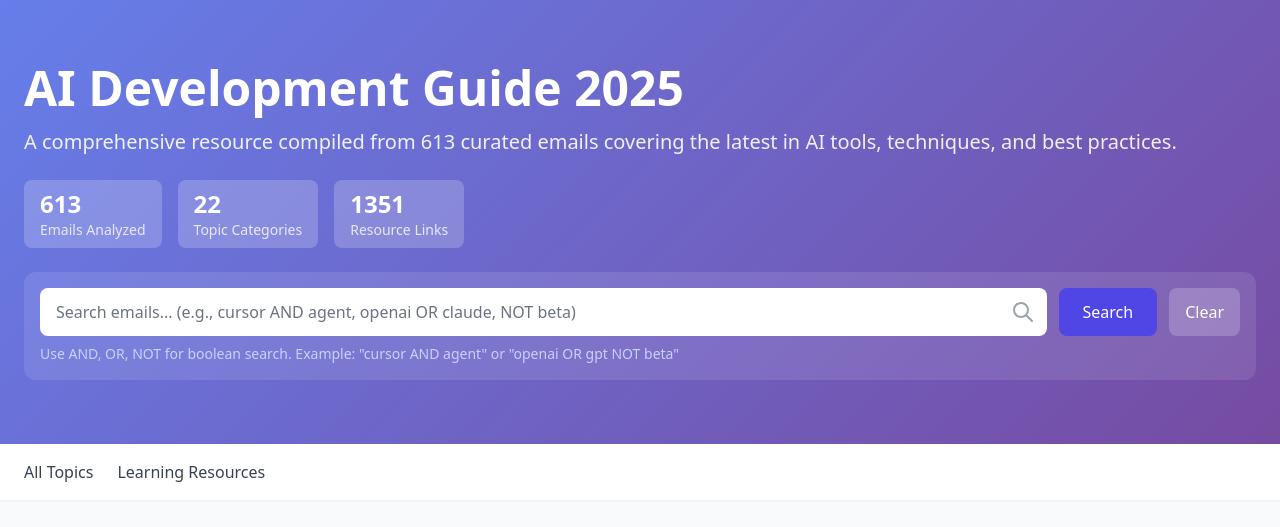
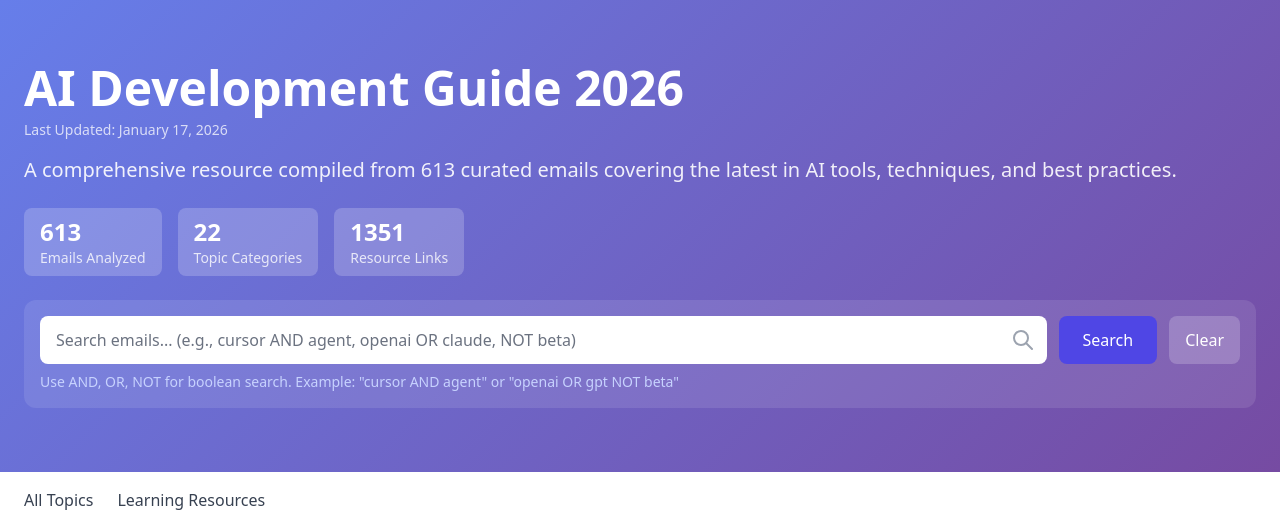
Before and after one commit to bobfine/ai-knowledge-base, a Flask app: page / in a window 1280 px wide. Shown: the top 527 px of the page. Run offline with Flask 3, Linux system fonts and the light colour scheme.

Commit message:
Update guide title and last updated date to 2026
Update the page title and main heading to reflect the year 2026 and add the "Last Updated: January 17, 2026" text in templates/index.html.

Replit-Commit-Author: Agent
Replit-Commit-Session-Id: ab466a33-da6c-4138-bf81-9975c6341194
Replit-Commit-Checkpoint-Type: full_checkpoint
Replit-Commit-Event-Id: d2ff1d72-cffc-473c-81f4-b24c8b19bd2c
Replit-Commit-Screenshot-Url: https://storage.googleapis.com/screenshot-production-us-central1/5583f342-7b56-4838-aff2-96779e8070ce/ab466a33-da6c-4138-bf81-9975c6341194/zNMGBa9
Replit-Helium-Checkpoint-Created: true

```diff
--- a/templates/index.html
+++ b/templates/index.html
@@ -3,7 +3,7 @@
 <head>
     <meta charset="UTF-8">
     <meta name="viewport" content="width=device-width, initial-scale=1.0">
-    <title>AI Development Guide 2025 - Comprehensive Resource</title>
+    <title>AI Development Guide 2026 - Comprehensive Resource</title>
     <link href="https://cdn.jsdelivr.net/npm/tailwindcss@2.2.19/dist/tailwind.min.css" rel="stylesheet">
     <style>
         .gradient-bg {
@@ -58,7 +58,8 @@
 <body class="bg-gray-50 min-h-screen">
     <header class="gradient-bg text-white py-16">
         <div class="container mx-auto px-6">
-            <h1 class="text-4xl md:text-5xl font-bold mb-4">AI Development Guide 2025</h1>
+            <h1 class="text-4xl md:text-5xl font-bold mb-2">AI Development Guide 2026</h1>
+            <p class="text-sm opacity-75 mb-4">Last Updated: January 17, 2026</p>
             <p class="text-xl opacity-90 mb-6">A comprehensive resource compiled from {{ total_emails }} curated emails covering the latest in AI tools, techniques, and best practices.</p>
             <div class="flex flex-wrap gap-4 mb-6">
                 <div class="bg-white bg-opacity-20 rounded-lg px-4 py-2">
```
